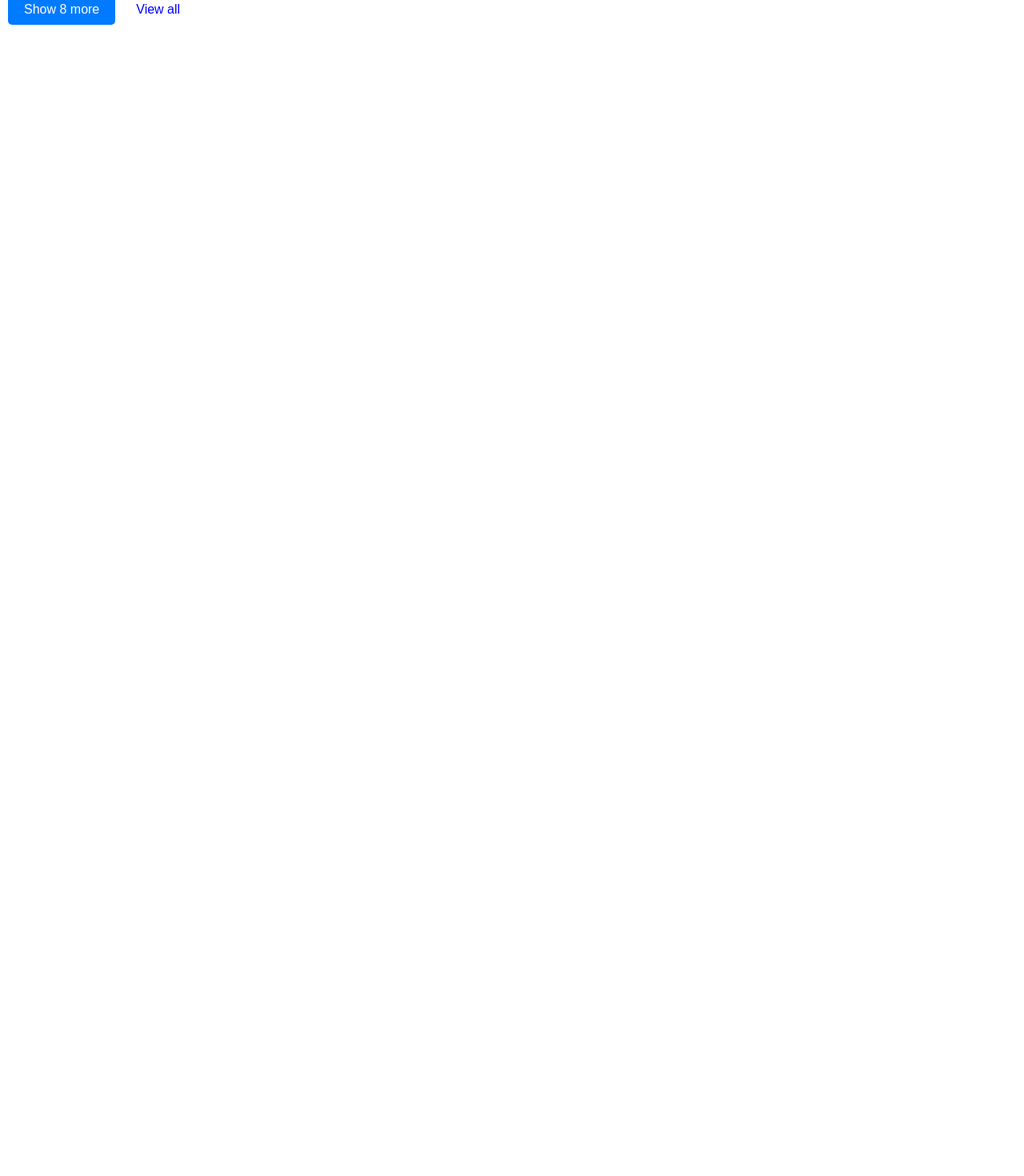
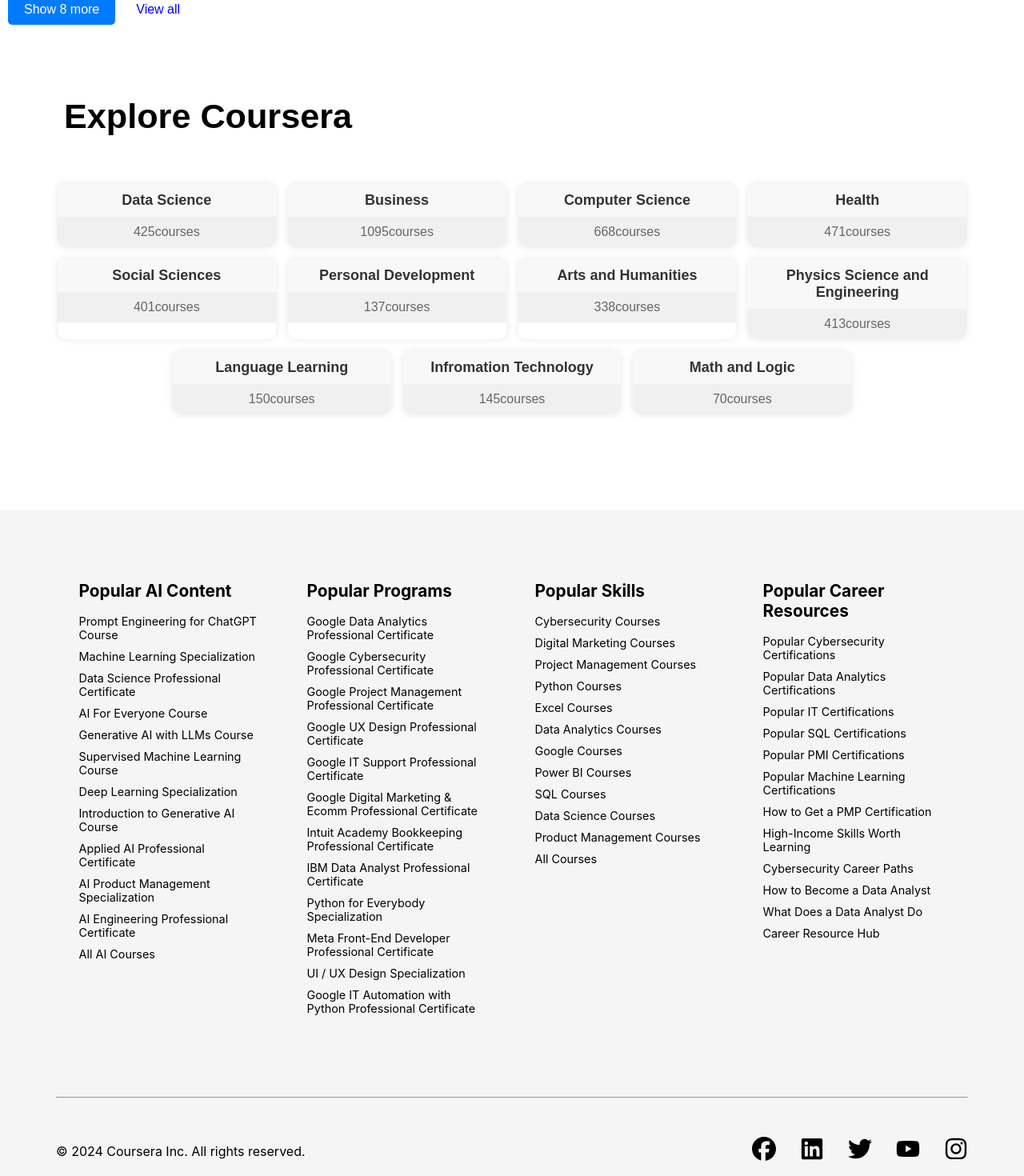
Before and after one commit to AryanGupta30/Coursera-FullStack, a React (Create React App) app: page / in a window 1280 px wide. Shown: the part 2600-4070 px from the top of the page at 80% size. Before the commit the page ends 2641 px from the top, so only its background shows below. Built offline with nearby package versions, Linux system fonts and the light colour scheme; the HTML template or start-up script is replaced by a standard one.

Commit message:
home page done

```diff
--- a/package.json
+++ b/package.json
@@ -3,6 +3,7 @@
   "version": "0.1.0",
   "private": true,
   "dependencies": {
+    "@fortawesome/fontawesome-svg-core": "^6.5.1",
     "@fortawesome/react-fontawesome": "^0.2.0",
     "@testing-library/jest-dom": "^5.17.0",
     "@testing-library/react": "^13.4.0",
--- a/public/index.html
+++ b/public/index.html
@@ -24,7 +24,7 @@
       work correctly both with client-side routing and a non-root public URL.
       Learn how to configure a non-root public URL by running `npm run build`.
     -->
-    <title>React App</title>
+    <title>Coursera</title>
   </head>
   <body>
     <noscript>You need to enable JavaScript to run this app.</noscript>
--- a/src/components/Home.js
+++ b/src/components/Home.js
@@ -10,6 +10,8 @@
 import umich from '../assets/umich.png'
 import { IoIosSearch } from "react-icons/io";
 import Cards1 from '../components/cards1';
+import Explore from '../components/explore';
+import Footer from '../components/footer';
 
 const Home = () => {
 
@@ -115,7 +117,8 @@
     </div>
 
     <Cards1 />
-
+    <Explore />
+    <Footer />
     </>
   )
 }
--- /dev/null
+++ b/src/components/explore.js
@@ -0,0 +1,34 @@
+import React from 'react';
+import '../css/explore.css';
+
+const courses = [
+  { category: 'Data Science', count: 425 },
+  { category: 'Business', count: 1095 },
+  { category: 'Computer Science', count: 668 },
+  { category: 'Health', count: 471 },
+  { category: 'Social Sciences', count: 401 },
+  { category: 'Personal Development', count: 137 },
+  { category: 'Arts and Humanities', count: 338 },
+  { category: 'Physics Science and Engineering', count: 413 },
+  { category: 'Language Learning', count: 150 },
+  { category: 'Infromation Technology', count: 145 },
+  { category: 'Math and Logic', count: 70 }
+];
+
+function App() {
+  return (
+    <div className="app">
+      <h1 style={{margin: '60px', fontSize: '2.7rem'}}>Explore Coursera</h1>
+      <div className="courses">
+        {courses.map((course, index) => (
+          <div key={index} className="course-card">
+            <h2>{course.category}</h2>
+            <p>{course.count}courses</p>
+          </div>
+        ))}
+      </div>
+    </div>
+  );
+}
+
+export default App;
--- /dev/null
+++ b/src/components/footer.js
@@ -0,0 +1,112 @@
+import React from 'react';
+import '../css/footer.css';
+import { FaFacebook, FaLinkedin, FaTwitter, FaYoutube, FaInstagram  } from "react-icons/fa6";
+
+const categories = {
+    "Popular AI Content" : [
+        "Prompt Engineering for ChatGPT Course",
+        "Machine Learning Specialization",
+        "Data Science Professional Certificate",
+        "AI For Everyone Course",
+        "Generative AI with LLMs Course",
+        "Supervised Machine Learning Course",
+        "Deep Learning Specialization",
+        "Introduction to Generative AI Course",
+        "Applied AI Professional Certificate",
+        "AI Product Management Specialization",
+        "AI Engineering Professional Certificate",
+        "All AI Courses"
+    ],
+
+    "Popular Programs" : [
+        "Google Data Analytics Professional Certificate",
+        "Google Cybersecurity Professional Certificate",
+        "Google Project Management Professional Certificate",
+        "Google UX Design Professional Certificate",
+        "Google IT Support Professional Certificate",
+        "Google Digital Marketing & Ecomm Professional Certificate",
+        "Intuit Academy Bookkeeping Professional Certificate",
+        "IBM Data Analyst Professional Certificate",
+        "Python for Everybody Specialization",
+        "Meta Front-End Developer Professional Certificate",
+        "UI / UX Design Specialization",
+        "Google IT Automation with Python Professional Certificate"
+    ],
+
+    "Popular Skills" : [
+        "Cybersecurity Courses",
+        "Digital Marketing Courses",
+        "Project Management Courses",
+        "Python Courses",
+        "Excel Courses",
+        "Data Analytics Courses",
+        "Google Courses",
+        "Power BI Courses",
+        "SQL Courses",
+        "Data Science Courses",
+        "Product Management Courses",
+        "All Courses"
+    ],
+
+  "Popular Career Resources" : [
+    "Popular Cybersecurity Certifications",
+    "Popular Data Analytics Certifications",
+    "Popular IT Certifications",
+    "Popular SQL Certifications",
+    "Popular PMI Certifications",
+    "Popular Machine Learning Certifications",
+    "How to Get a PMP Certification",
+    "High-Income Skills Worth Learning",
+    "Cybersecurity Career Paths",
+    "How to Become a Data Analyst",
+    "What Does a Data Analyst Do",
+    "Career Resource Hub"
+]
+
+};
+
+function footer() {
+  return (
+    <>
+        <div className="App">
+            {Object.entries(categories).map(([category, items]) => (
+                <div className="category" key={category}>
+                <h2 style={{fontSize: '1.3rem'}}>{category}</h2>
+                <ul style={{fontSize: '0.9rem'}}>
+                    {items.map(item => (
+                    <li key={item} style={{paddingBottom: '10px'}}>{item}</li>
+                    ))}
+                </ul>
+                </div>
+            ))}
+        </div>
+        <div className="App2">
+            <footer>
+                <hr />
+                    <div className="footer-content">
+                        <p>© 2024 Coursera Inc. All rights reserved.</p>
+                        <div className='social-icons'>
+                            <div className="ic">
+                                <FaFacebook />
+                            </div>
+                            <div className="ic">
+                                <FaLinkedin />
+                            </div>
+                            <div className="ic">
+                                <FaTwitter />
+                            </div>
+                            <div className="ic">
+                                <FaYoutube />
+                            </div>
+                            <div className="ic">
+                                <FaInstagram />
+                            </div>
+                        </div>
+                    </div>
+            </footer>
+        </div>
+    </>
+  );
+}
+
+export default footer;
--- /dev/null
+++ b/src/css/explore.css
@@ -0,0 +1,41 @@
+.app {
+
+    padding: 20px;
+    font-family: Arial, sans-serif;
+}
+
+.courses {
+    text-align: center;
+    display: flex;
+    flex-wrap: wrap;
+    justify-content: center;
+    gap: 15px;
+}
+
+.course-card {
+    width: 22%;
+    border-radius: 10px;
+    overflow: hidden;
+    box-shadow: 0 0 10px rgba(0,0,0,0.1);
+}
+
+.course-card:hover {
+    transform: scale(1.04);
+    box-shadow: 0 5px 15px rgba(0,0,0,0.3);
+}
+
+.course-card h2 {
+    background-color: #f8f8f8;
+    margin: 0;
+    padding: 10px;
+    font-size: 18px;
+    color: #333;
+}
+
+.course-card p {
+    background-color: #f0f0f0;
+    margin: 0;
+    padding: 10px;
+    font-size: 16px;
+    color: #666;
+}
--- /dev/null
+++ b/src/css/footer.css
@@ -0,0 +1,49 @@
+.App {
+    margin-top: 100px;
+    padding: 70px;
+    display: flex;
+    justify-content: space-around;
+    background-color: #f5f5f5;
+  }
+  .App2 {
+    padding: 70px;
+    margin-top: -90px;
+    display: flex;
+    justify-content: space-around;
+    background-color: #f5f5f5;
+  }
+
+  .category {
+    width: 20%;
+  }
+
+  .category h2 {
+    font-weight: bold;
+  }
+
+  .category ul {
+    list-style-type: none;
+    padding: 0;
+  }
+
+  footer {
+    width: 100%;
+    text-align: center;
+    margin-top: 20px;
+  }
+
+  .footer-content {
+    margin-top: 40px;
+    display: flex;
+    justify-content: space-between;
+    align-items: center;
+  }
+  .social-icons{
+    display: flex;
+    justify-content: center;
+  }
+
+  .ic {
+    margin-left: 30px;
+    font-size: 30px;
+  }
```
Also changed, not shown: 1 other file (tests, documents, lock files or other folders).
